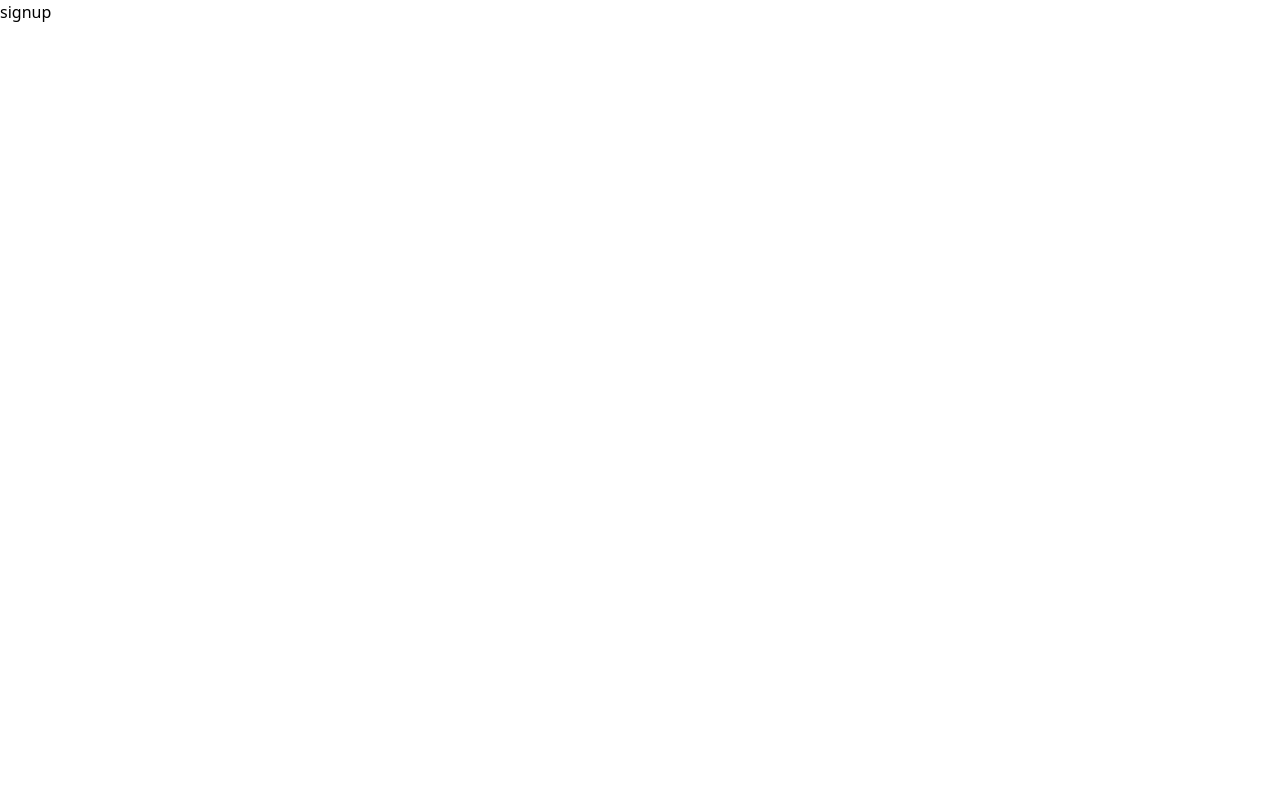
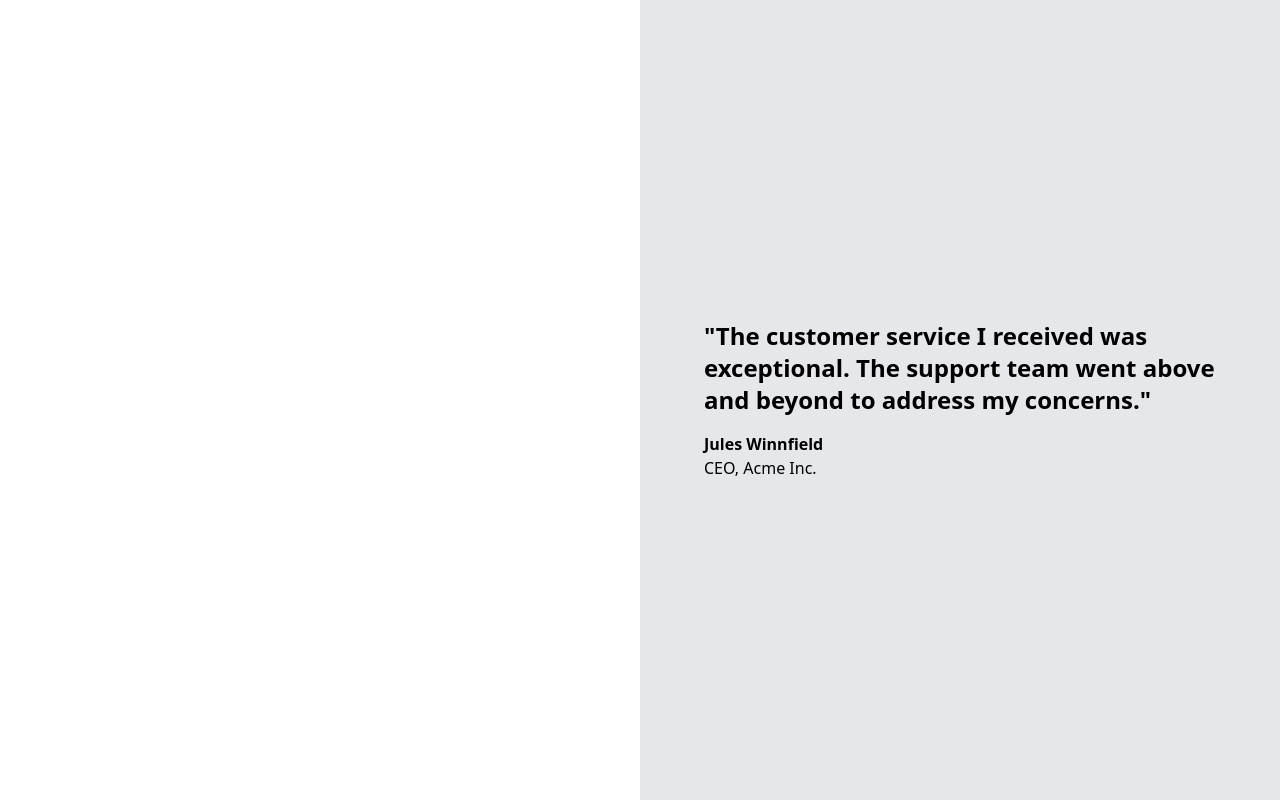
Before and after one commit to tejas-raskar/bllog, a React (Vite) app in the folder frontend/: page /signup in a window 1280 px wide. Built offline with nearby package versions, Linux system fonts and the light colour scheme.

Commit message:
added quote component

```diff
--- a/frontend/src/components/Quote.tsx
+++ b/frontend/src/components/Quote.tsx
@@ -0,0 +1,17 @@
+export const Quote = () => {
+    return <div className="bg-gray-200 h-screen flex justify-center flex-col">
+        <div className="flex justify-center">
+                <div className="max-w-lg">
+                    <div className="text-2xl font-bold">
+                        "The customer service I received was exceptional. The support team went above and beyond to address my concerns."
+                    </div>
+                    <div className="mt-4 font-bold">
+                        Jules Winnfield
+                    </div>
+                    <div className="font-extralight">
+                        CEO, Acme Inc.
+                    </div>
+                </div>
+        </div>
+    </div>
+}
--- a/frontend/src/pages/Signup.tsx
+++ b/frontend/src/pages/Signup.tsx
@@ -1,5 +1,12 @@
+import { Quote } from "../components/Quote"
+
 export const Signup = () => {
-    return <div>
-        signup
+    return <div className="grid grid-cols-2">
+        <div>
+
+        </div>
+        <div className="invisible lg:visible">
+            <Quote />
+        </div>
     </div>
 }
```
